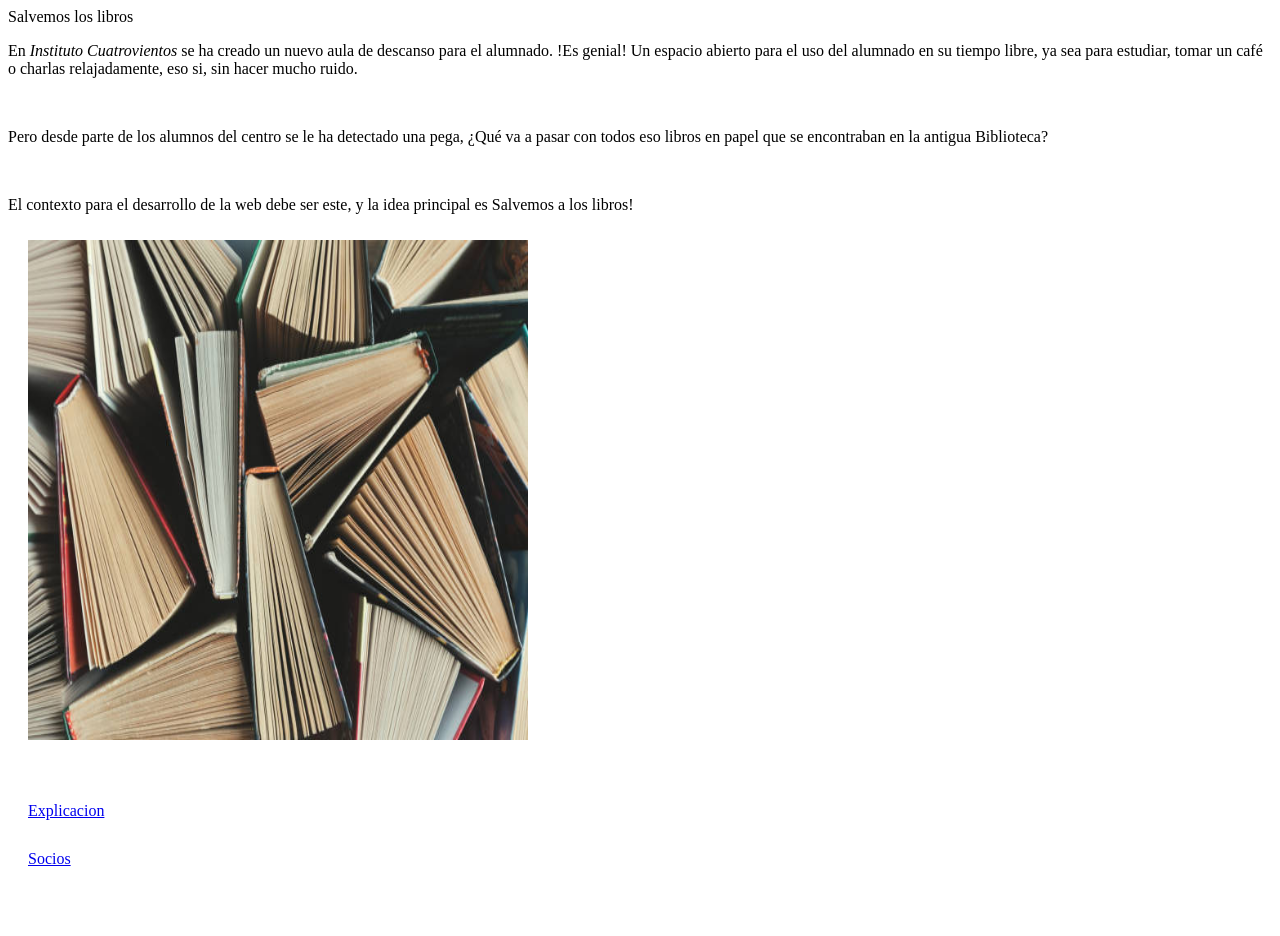
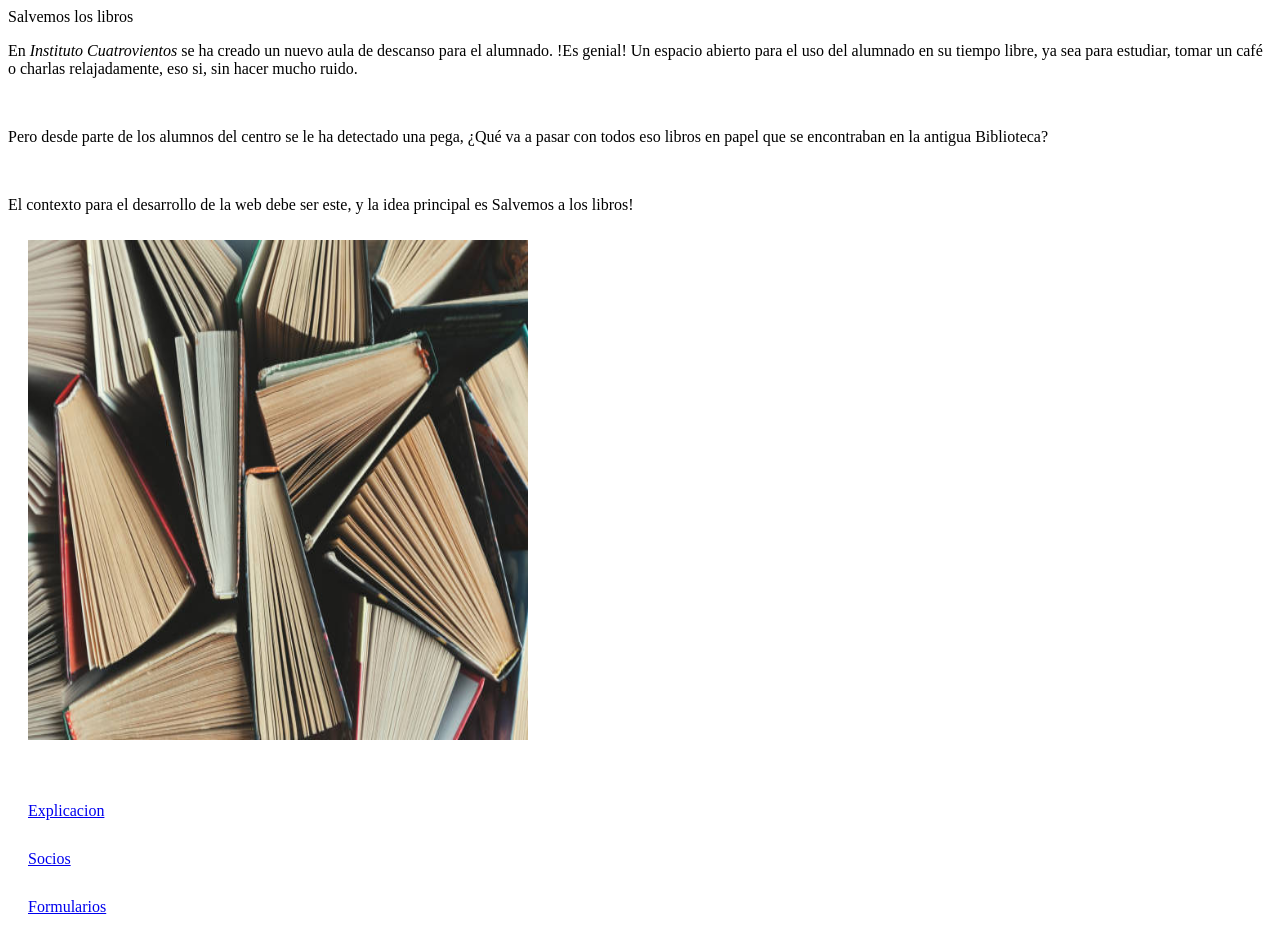
Before and after one commit to jrg241001/trabajossalvemosloslibros, a plain HTML site: page index.html in a window 1280 px wide. Before the commit the page ends 888 px from the top, so only its background shows below. Drawn offline with Linux system fonts and the light colour scheme; files whose address does not match are found by name.

Commit message:
Update index.html

```diff
--- a/index.html
+++ b/index.html
@@ -35,6 +35,9 @@
 		<div class="enlaces">
 		<a href="Socios.html">Socios</a>
 		</div>
+		<div class="enlaces">
+			<a href ="formulario.html">Formularios</a>
+		</div>
 	</body>
 
 
```
